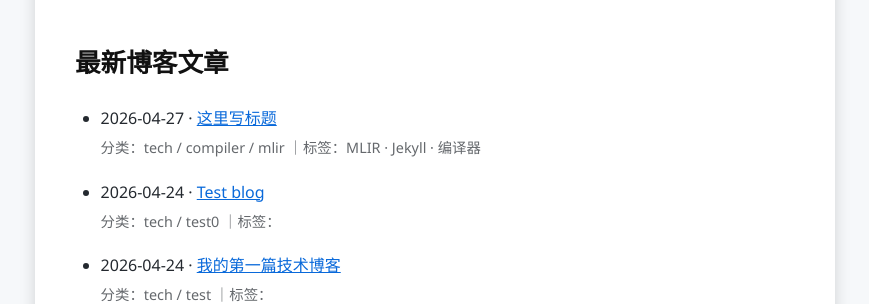
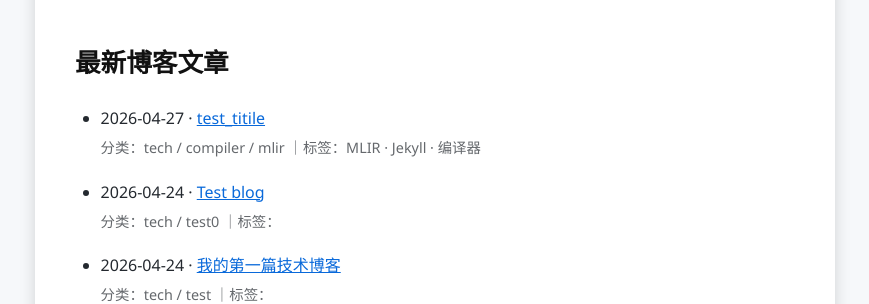
Before and after one commit to YinquanZeng/YinquanZeng.github.io, a Jekyll site: the page built from index.md, in a window 1280 px wide. Shown: the part 256-560 px from the top of the page, without its empty margins (205-1074 px from the left). Built offline with Jekyll 4.4.1, drawn with Linux system fonts in a browser that asks for light colours.

Commit message:
Update 2026-04-27-mlir.md

```diff
--- a/_posts/2026-04-27-mlir.md
+++ b/_posts/2026-04-27-mlir.md
@@ -1,6 +1,6 @@
 ---
 layout: post
-title: 这里写标题
+title: test_titile
 date: 2026-04-27
 categories: tech compiler mlir
 tags: MLIR Jekyll 编译器
```
